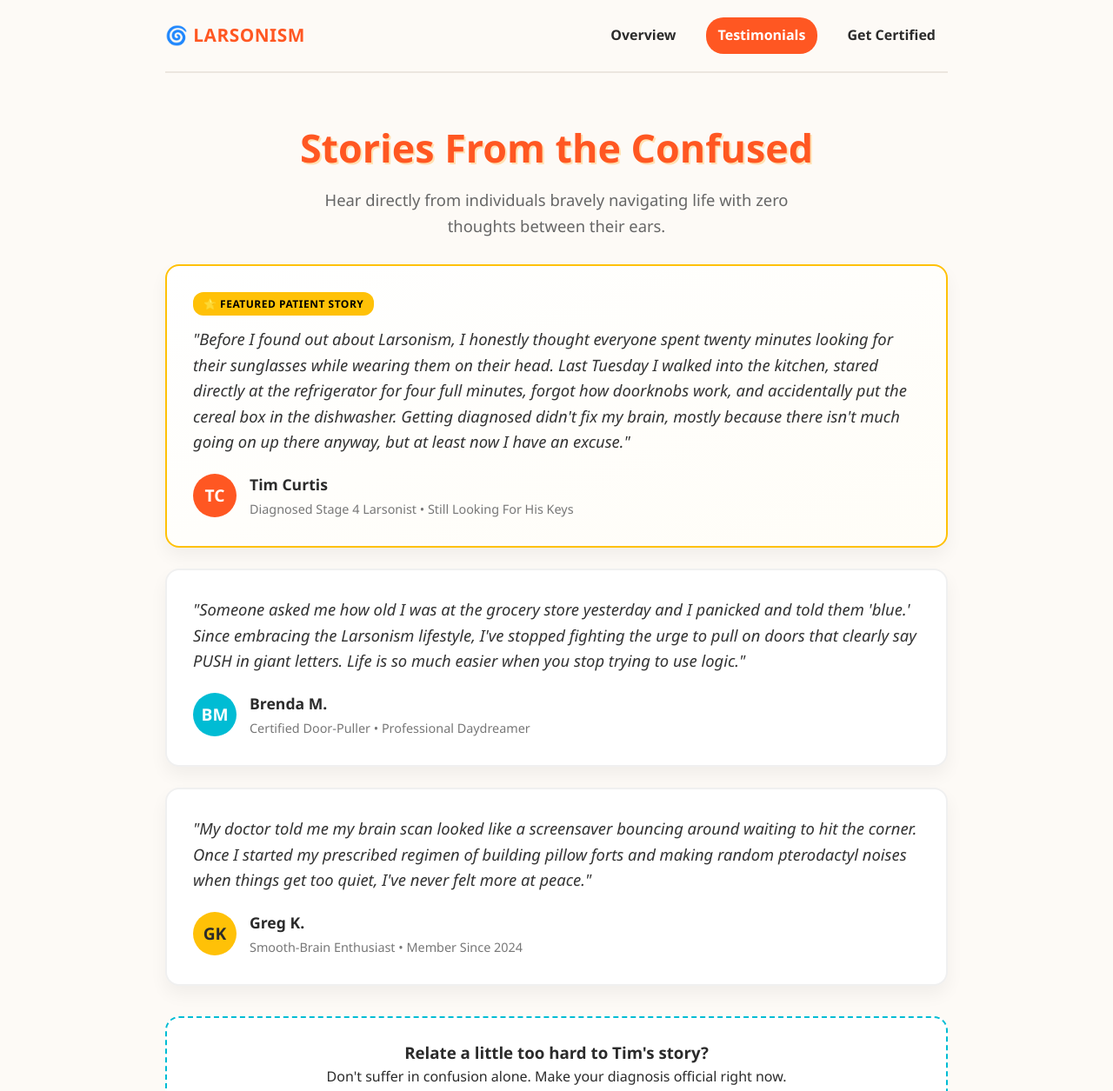
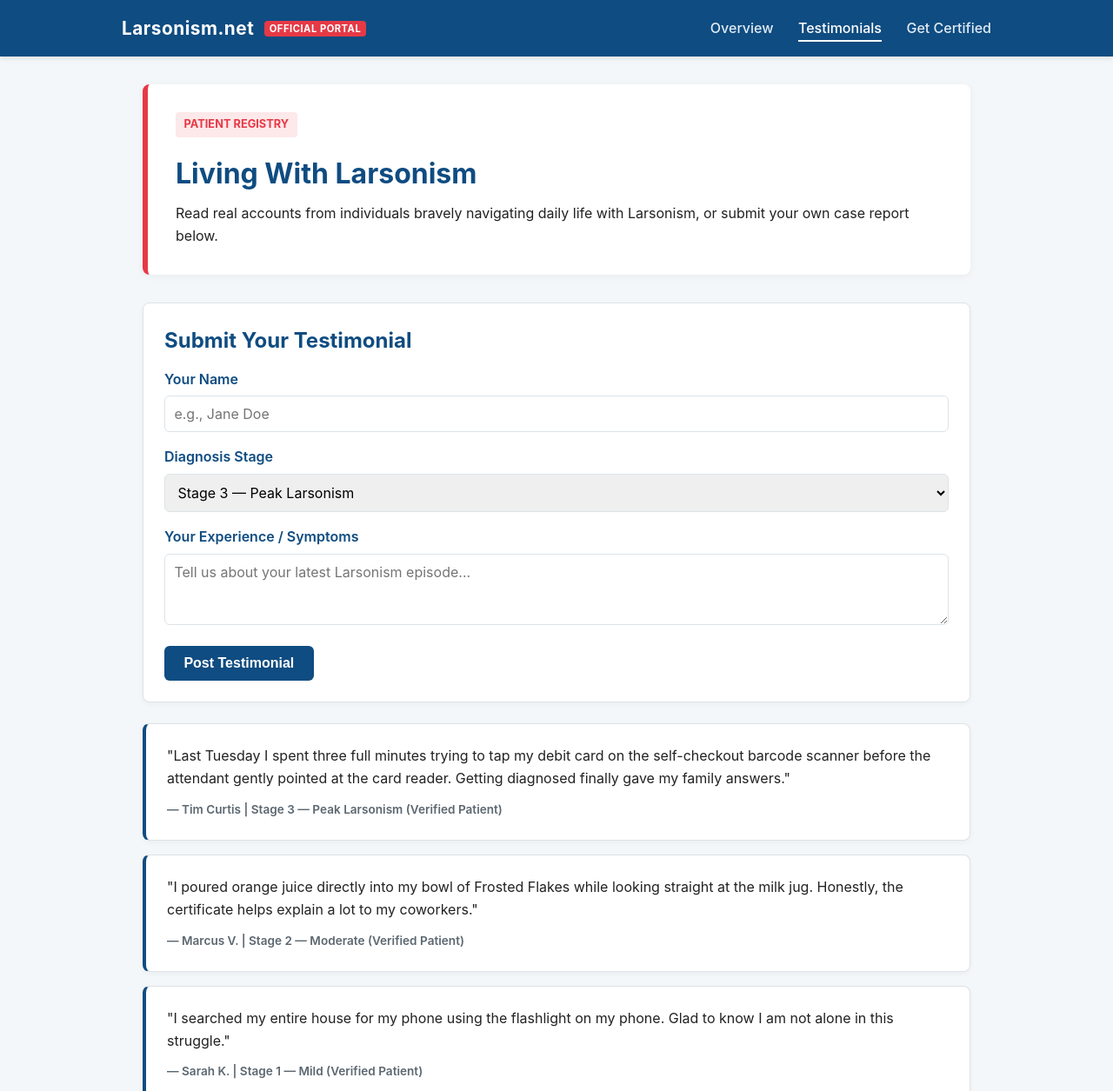
Before and after one commit to techcentersupport/larsonism-website, a plain HTML site: page testimonials.html in a window 1280 px wide. Shown: the top 1255 px of the page at 87% size. Drawn offline with Linux system fonts and the light colour scheme.

Commit message:
Revamp testimonials page layout and content

```diff
--- a/testimonials.html
+++ b/testimonials.html
@@ -3,268 +3,144 @@
 <head>
   <meta charset="UTF-8">
   <meta name="viewport" content="width=device-width, initial-scale=1.0">
-    <title>Testimonials - Living With Larsonism</title>
-    <style>
-        :root {
-            --bg-color: #fdfaf6;
-            --card-bg: #ffffff;
-            --primary-color: #ff5722;
-            --secondary-color: #ffc107;
-            --accent-blue: #00bcd4;
-            --text-color: #2b2b2b;
-            --border-radius: 16px;
-        }
-
-        * {
-            box-sizing: border-box;
-            margin: 0;
-            padding: 0;
-            font-family: 'Segoe UI', Tahoma, Geneva, Verdana, sans-serif;
-        }
-
-        body {
-            background-color: var(--bg-color);
-            color: var(--text-color);
-            line-height: 1.6;
-            padding: 0 20px 20px;
-        }
-
-        /* Navigation Bar */
-        nav {
-            max-width: 900px;
-            margin: 0 auto 20px;
-            padding: 20px 0;
-            display: flex;
-            justify-content: space-between;
-            align-items: center;
-            border-bottom: 2px solid #ece6df;
-        }
-
-        .nav-logo {
-            font-weight: 900;
-            font-size: 1.3rem;
-            color: var(--primary-color);
-            text-decoration: none;
-            letter-spacing: 0.5px;
-        }
-
-        .nav-links {
-            display: flex;
-            gap: 20px;
-        }
-
-        .nav-links a {
-            text-decoration: none;
-            color: var(--text-color);
-            font-weight: 600;
-            padding: 8px 14px;
-            border-radius: 20px;
-            transition: background 0.2s ease, color 0.2s ease;
-        }
-
-        .nav-links a:hover, .nav-links a.active {
-            background-color: var(--primary-color);
-            color: white;
-        }
-
-        header {
-            text-align: center;
-            padding: 30px 20px 30px;
-        }
-
-        h1 {
-            font-size: 2.8rem;
-            color: var(--primary-color);
-            margin-bottom: 10px;
-            text-shadow: 2px 2px 0px #ffe0b2;
-        }
-
-        .subtitle {
-            font-size: 1.15rem;
-            color: #666;
-            max-width: 600px;
-            margin: 0 auto;
-        }
-
-        .testimonials-grid {
-            max-width: 900px;
-            margin: 0 auto;
-            display: flex;
-            flex-direction: column;
-            gap: 24px;
-        }
-
-        .testimonial-card {
-            background: var(--card-bg);
-            border-radius: var(--border-radius);
-            padding: 30px;
-            box-shadow: 0 10px 20px rgba(0,0,0,0.05);
-            border: 2px solid #f0f0f0;
-            position: relative;
-        }
-
-        .testimonial-card.featured {
-            border-color: var(--secondary-color);
-            background: linear-gradient(to bottom right, #ffffff, #fffdf7);
-        }
-
-        .featured-badge {
-            display: inline-block;
-            background-color: var(--secondary-color);
-            color: #000;
-            font-size: 0.75rem;
-            font-weight: 800;
-            text-transform: uppercase;
-            padding: 4px 12px;
-            border-radius: 12px;
-            margin-bottom: 12px;
-            letter-spacing: 0.5px;
-        }
-
-        .quote {
-            font-size: 1.15rem;
-            font-style: italic;
-            color: #333;
-            margin-bottom: 20px;
-        }
-
-        .author-info {
-            display: flex;
-            align-items: center;
-            gap: 15px;
-        }
-
-        .avatar {
-            width: 50px;
-            height: 50px;
-            border-radius: 50%;
-            background-color: var(--accent-blue);
-            color: white;
-            display: flex;
-            align-items: center;
-            justify-content: center;
-            font-weight: bold;
-            font-size: 1.2rem;
-            flex-shrink: 0;
-        }
-
-        .author-details h3 {
-            font-size: 1.1rem;
-            color: var(--text-color);
-            margin-bottom: 2px;
-        }
-
-        .author-details span {
-            font-size: 0.9rem;
-            color: #777;
-        }
-
-        .cta-box {
-            max-width: 900px;
-            margin: 35px auto 10px;
-            text-align: center;
-            background: #fff;
-            padding: 25px;
-            border-radius: var(--border-radius);
-            border: 2px dashed var(--accent-blue);
-        }
-
-        .cta-btn {
-            display: inline-block;
-            margin-top: 12px;
-            padding: 12px 26px;
-            background-color: var(--primary-color);
-            color: white;
-            font-weight: bold;
-            border-radius: 25px;
-            text-decoration: none;
-            transition: background 0.2s ease;
-        }
-
-        .cta-btn:hover {
-            background-color: #e64a19;
-        }
-
-        .disclaimer {
-            text-align: center;
-            font-size: 0.85rem;
-            color: #888;
-            margin-top: 40px;
-            padding-bottom: 20px;
-        }
-
-        @media (max-width: 768px) {
-            nav {
-                flex-direction: column;
-                gap: 15px;
-            }
-        }
-    </style>
+  <title>Patient Testimonials | Larsonism.net</title>
+  <link rel="stylesheet" href="style.css">
 </head>
 <body>
 
+  <header>
+    <div class="nav-container">
+      <a href="index.html" class="logo">Larsonism.net <span>Official Portal</span></a>
       <nav>
-        <a href="index.html" class="nav-logo">🌀 LARSONISM</a>
-        <div class="nav-links">
         <a href="index.html">Overview</a>
         <a href="testimonials.html" class="active">Testimonials</a>
         <a href="certificate.html">Get Certified</a>
+      </nav>
     </div>
-    </nav>
-
-    <header>
-        <h1>Stories From the Confused</h1>
-        <p class="subtitle">Hear directly from individuals bravely navigating life with zero thoughts between their ears.</p>
   </header>
 
-    <div class="testimonials-grid">
-        <!-- Featured Testimonial: Tim Curtis -->
-        <div class="testimonial-card featured">
-            <span class="featured-badge">⭐ Featured Patient Story</span>
-            <p class="quote">"Before I found out about Larsonism, I honestly thought everyone spent twenty minutes looking for their sunglasses while wearing them on their head. Last Tuesday I walked into the kitchen, stared directly at the refrigerator for four full minutes, forgot how doorknobs work, and accidentally put the cereal box in the dishwasher. Getting diagnosed didn't fix my brain, mostly because there isn't much going on up there anyway, but at least now I have an excuse."</p>
-            <div class="author-info">
-                <div class="avatar" style="background-color: #ff5722;">TC</div>
-                <div class="author-details">
-                    <h3>Tim Curtis</h3>
-                    <span>Diagnosed Stage 4 Larsonist • Still Looking For His Keys</span>
+  <main>
+    <section class="hero">
+      <span class="badge">Patient Registry</span>
+      <h1>Living With Larsonism</h1>
+      <p>Read real accounts from individuals bravely navigating daily life with Larsonism, or submit your own case report below.</p>
+    </section>
+
+    <div class="grid" style="grid-template-columns: 1fr;">
+      <!-- Add Testimonial Form -->
+      <div class="card">
+        <h2>Submit Your Testimonial</h2>
+        <form id="testimonialForm">
+          <div class="form-group">
+            <label for="patientName">Your Name</label>
+            <input type="text" id="patientName" placeholder="e.g., Jane Doe" required>
+          </div>
+          <div class="form-group">
+            <label for="diagnosisStage">Diagnosis Stage</label>
+            <select id="diagnosisStage" required>
+              <option value="Stage 1 — Mild">Stage 1 — Mild</option>
+              <option value="Stage 2 — Moderate">Stage 2 — Moderate</option>
+              <option value="Stage 3 — Peak Larsonism" selected>Stage 3 — Peak Larsonism</option>
+            </select>
+          </div>
+          <div class="form-group">
+            <label for="storyText">Your Experience / Symptoms</label>
+            <textarea id="storyText" rows="3" placeholder="Tell us about your latest Larsonism episode..." required></textarea>
+          </div>
+          <button type="submit" class="btn">Post Testimonial</button>
+        </form>
+      </div>
+
+      <!-- Testimonials List -->
+      <div id="testimonialsList"></div>
+    </div>
+  </main>
+
+  <footer>
+    &copy; 2026 National Institute of Larsonism Studies. For satirical and entertainment purposes only.
+  </footer>
+
+  <script>
+    const defaultTestimonials = [
+      {
+        name: "Tim Curtis",
+        stage: "Stage 3 — Peak Larsonism",
+        story: "Last Tuesday I spent three full minutes trying to tap my debit card on the self-checkout barcode scanner before the attendant gently pointed at the card reader. Getting diagnosed finally gave my family answers.",
+        date: "Verified Patient"
+      },
+      {
+        name: "Marcus V.",
+        stage: "Stage 2 — Moderate",
+        story: "I poured orange juice directly into my bowl of Frosted Flakes while looking straight at the milk jug. Honestly, the certificate helps explain a lot to my coworkers.",
+        date: "Verified Patient"
+      },
+      {
+        name: "Sarah K.",
+        stage: "Stage 1 — Mild",
+        story: "I searched my entire house for my phone using the flashlight on my phone. Glad to know I am not alone in this struggle.",
+        date: "Verified Patient"
+      }
+    ];
+
+    const STORAGE_KEY = "larsonism_testimonials_v1";
+
+    function getTestimonials() {
+      const saved = localStorage.getItem(STORAGE_KEY);
+      if (saved) {
+        return JSON.parse(saved);
+      }
+      localStorage.setItem(STORAGE_KEY, JSON.stringify(defaultTestimonials));
+      return defaultTestimonials;
+    }
+
+    function escapeHTML(str) {
+      const div = document.createElement("div");
+      div.textContent = str;
+      return div.innerHTML;
+    }
+
+    function renderTestimonials() {
+      const list = document.getElementById("testimonialsList");
+      const items = getTestimonials();
+      list.innerHTML = items.map(item => `
+        <div class="card testimonial-card">
+          <p>"${escapeHTML(item.story)}"</p>
+          <div class="testimonial-meta">
+            — ${escapeHTML(item.name)} | ${escapeHTML(item.stage)} (${escapeHTML(item.date)})
           </div>
         </div>
-        </div>
+      `).join("");
+    }
 
-        <!-- Secondary Testimonial 2 -->
-        <div class="testimonial-card">
-            <p class="quote">"Someone asked me how old I was at the grocery store yesterday and I panicked and told them 'blue.' Since embracing the Larsonism lifestyle, I've stopped fighting the urge to pull on doors that clearly say PUSH in giant letters. Life is so much easier when you stop trying to use logic."</p>
-            <div class="author-info">
-                <div class="avatar" style="background-color: #00bcd4;">BM</div>
-                <div class="author-details">
-                    <h3>Brenda M.</h3>
-                    <span>Certified Door-Puller • Professional Daydreamer</span>
-                </div>
-            </div>
-        </div>
+    document.getElementById("testimonialForm").addEventListener("submit", function(e) {
+      e.preventDefault();
+      const name = document.getElementById("patientName").value.trim();
+      const stage = document.getElementById("diagnosisStage").value;
+      const story = document.getElementById("storyText").value.trim();
 
-        <!-- Secondary Testimonial 3 -->
-        <div class="testimonial-card">
-            <p class="quote">"My doctor told me my brain scan looked like a screensaver bouncing around waiting to hit the corner. Once I started my prescribed regimen of building pillow forts and making random pterodactyl noises when things get too quiet, I've never felt more at peace."</p>
-            <div class="author-info">
-                <div class="avatar" style="background-color: #ffc107; color: #2b2b2b;">GK</div>
-                <div class="author-details">
-                    <h3>Greg K.</h3>
-                    <span>Smooth-Brain Enthusiast • Member Since 2024</span>
-                </div>
-            </div>
-        </div>
-    </div>
+      if (!name || !story) return;
 
-    <div class="cta-box">
-        <h3>Relate a little too hard to Tim's story?</h3>
-        <p>Don't suffer in confusion alone. Make your diagnosis official right now.</p>
-        <a href="certificate.html" class="cta-btn">Claim Your Certificate →</a>
-    </div>
+      const today = new Date().toLocaleDateString("en-US", {
+        month: "short",
+        day: "numeric",
+        year: "numeric"
+      });
 
-    <div class="disclaimer">
-        <p>⚠️ <i>All testimonials on this page are completely fictional and created strictly for comedy and entertainment purposes.</i></p>
-    </div>
+      const items = getTestimonials();
+      items.unshift({
+        name,
+        stage,
+        story,
+        date: `Submitted ${today}`
+      });
+
+      localStorage.setItem(STORAGE_KEY, JSON.stringify(items));
+      renderTestimonials();
+      this.reset();
+    });
+
+    renderTestimonials();
+  </script>
 
 </body>
 </html>
```
Lines whose indentation alone changed are shown as unchanged.
